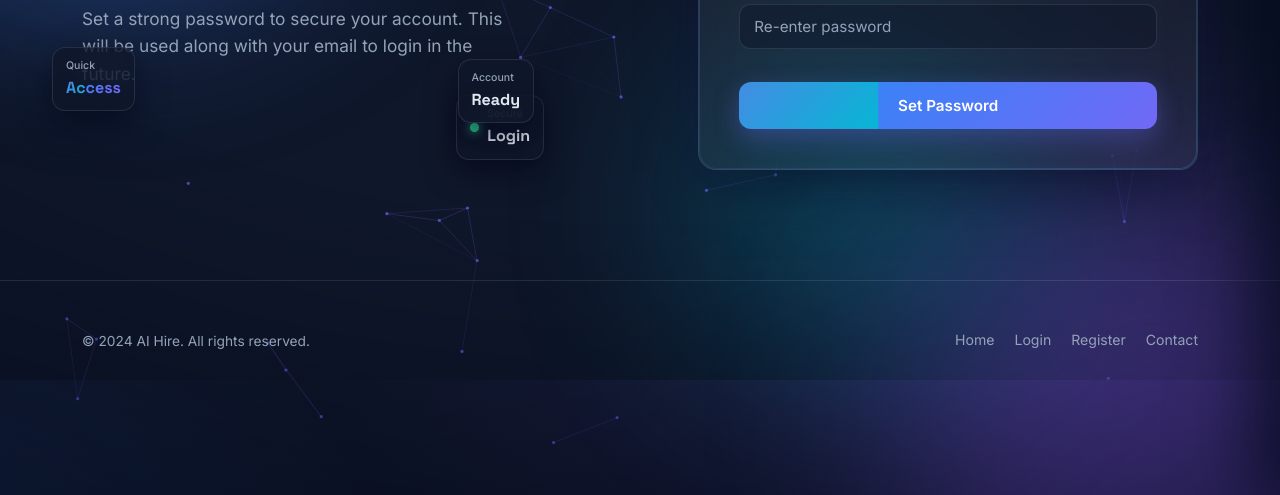
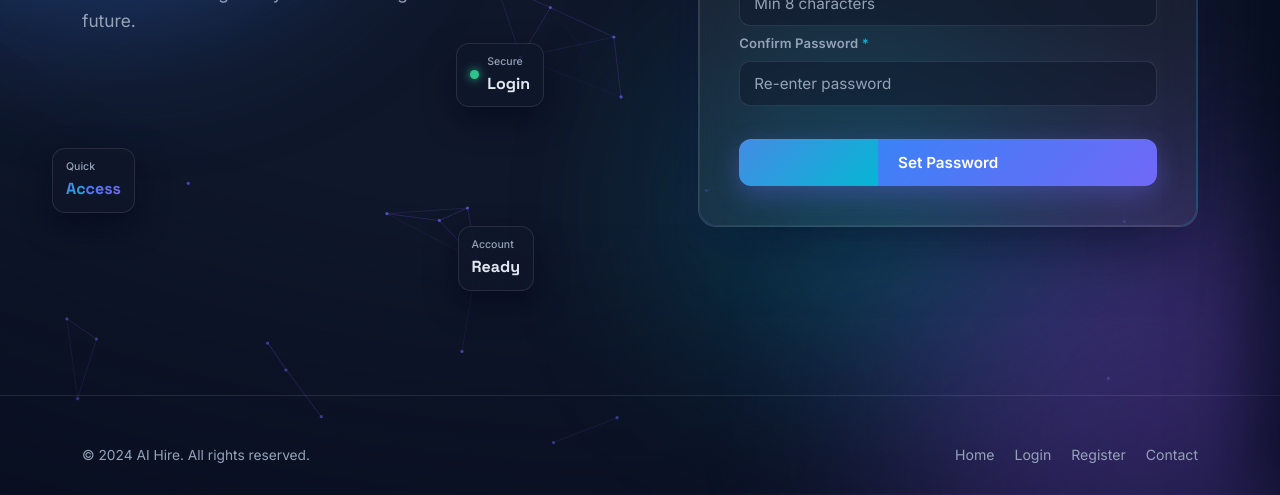
Before and after one commit to Sassyurs19/AI-Based-Job-Portal, a plain HTML site: page set-password.html in a window 1280 px wide. Shown: the part 305-800 px from the top of the page. Drawn offline with Linux system fonts and the light colour scheme; sample sign-in values are in the browser's storage.

Commit message:
Set min-height on auth-visual to prevent absolute positioned floaty cards from overlapping on subpages

```diff
--- a/css/auth.css
+++ b/css/auth.css
@@ -10,7 +10,7 @@
 /* ---------- left dashboard preview ---------- */
 .auth-left h2{font-size:clamp(1.7rem,4vw,2.5rem); margin:14px 0 12px;}
 .auth-left p.lead{color:var(--muted); font-size:clamp(.95rem,2.4vw,1.08rem); max-width:440px; margin:0 0 30px;}
-.auth-visual{position:relative; perspective:1400px; width:100%; max-width:440px;}
+.auth-visual{position:relative; perspective:1400px; width:100%; max-width:440px; min-height:220px;}
 .dash{
   position:relative; border-radius:20px; padding:18px;
   background:linear-gradient(160deg,rgba(30,41,59,.92),rgba(15,23,42,.92));
```
